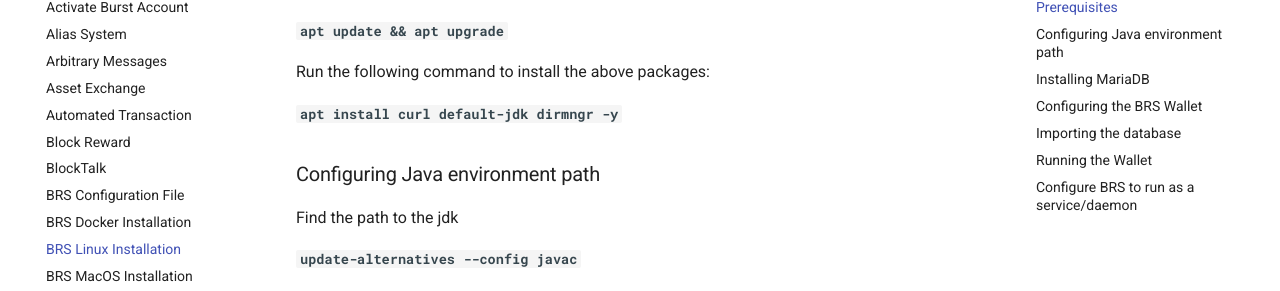
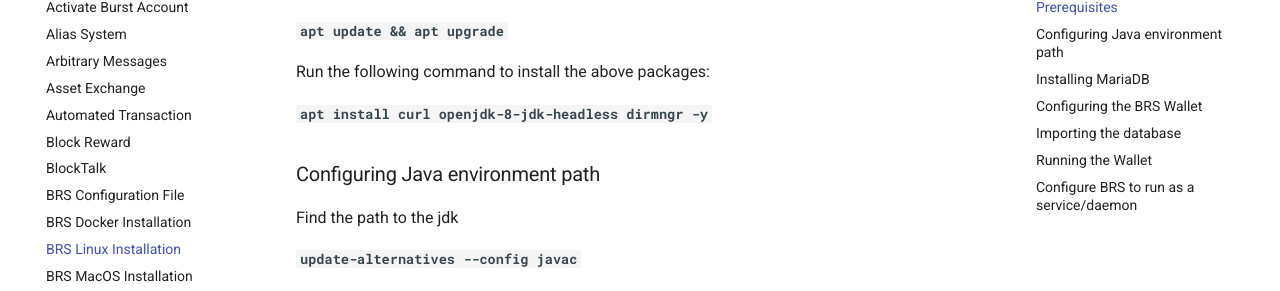
Before and after one commit to burst-apps-team/burst-wiki, an MkDocs documentation site: the page built from docs/en/brs-linux-installation.md, in a window 1280 px wide and 900 px high, scrolled down 1007 px. Shown: the part 155-446 px from the top of the window. Built offline with MkDocs 1.6.1 and Material for MkDocs 9.7.7, drawn with Linux system fonts in a browser that asks for light colours; comment, search, counter and statistics services are not loaded; old or Windows-style settings are respelled for this version of MkDocs.

Commit message:
Update brs-linux-installation.md
default installs java 11 not 8

```diff
--- a/docs/en/brs-linux-installation.md
+++ b/docs/en/brs-linux-installation.md
@@ -29,7 +29,7 @@ Make sure your installation is up to date
 
 Run the following command to install the above packages:
 
-**`apt install curl default-jdk dirmngr -y`**
+**`apt install curl openjdk-8-jdk-headless dirmngr -y`**
 
 ### Configuring Java environment path
 
```
